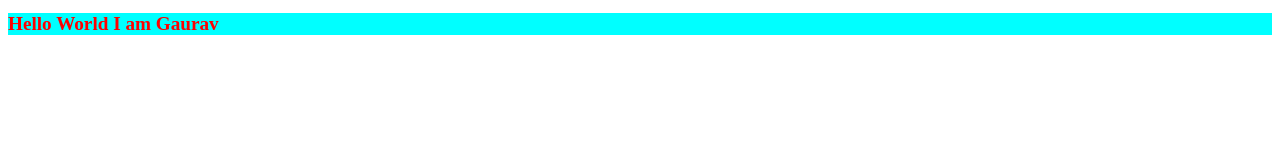
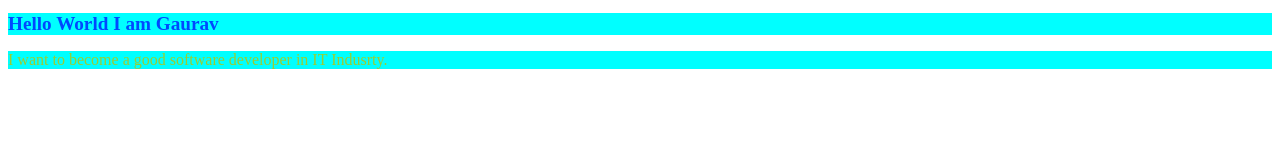
Before and after one commit to gauravtripathi09/web-dev-fundamentals, a plain HTML site: page index.html in a window 1280 px wide. Drawn offline with Linux system fonts and the light colour scheme.

Commit message:
css change

```diff
--- a/index.css
+++ b/index.css
@@ -3,3 +3,7 @@ h1{
     font-size: larger;
     background-color: cyan;
 }
+p{
+    background-color:cyan;
+    color: yellowgreen;
+}
--- a/index.html
+++ b/index.html
@@ -5,12 +5,10 @@
     <meta name="viewport" content="width=device-width, initial-scale=1.0">
     <title>Web App</title>
     <link rel="stylesheet" href="index.css">
-
 </head>
-
 <body>
-    <h1 style="color:red">Hello World I am Gaurav</h1>
-
+    <h1 >Hello World I am Gaurav</h1>
+    <p>I want to become a good software developer in IT Indusrty.</p>
 </body>
 <script src="index.js"></script>
 </html>
```
